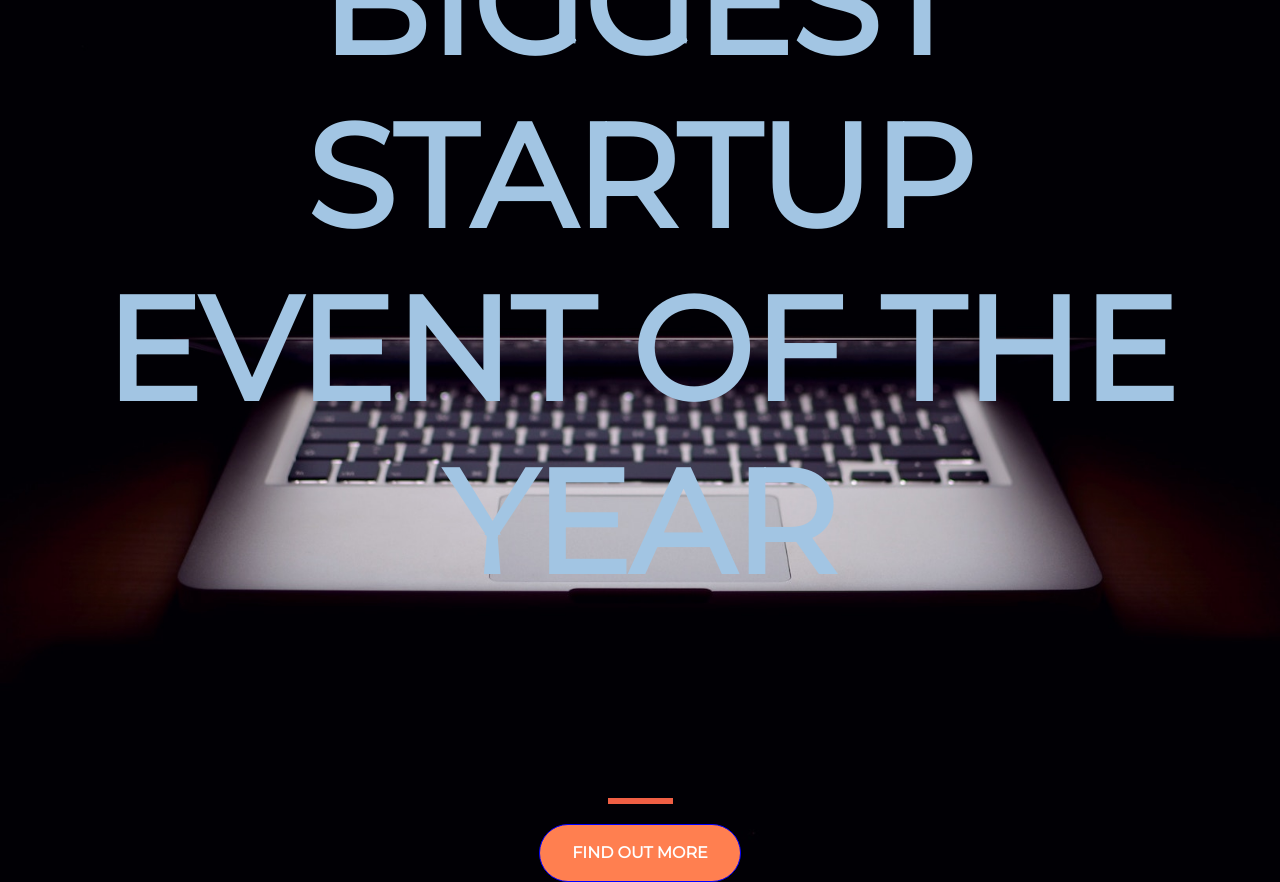
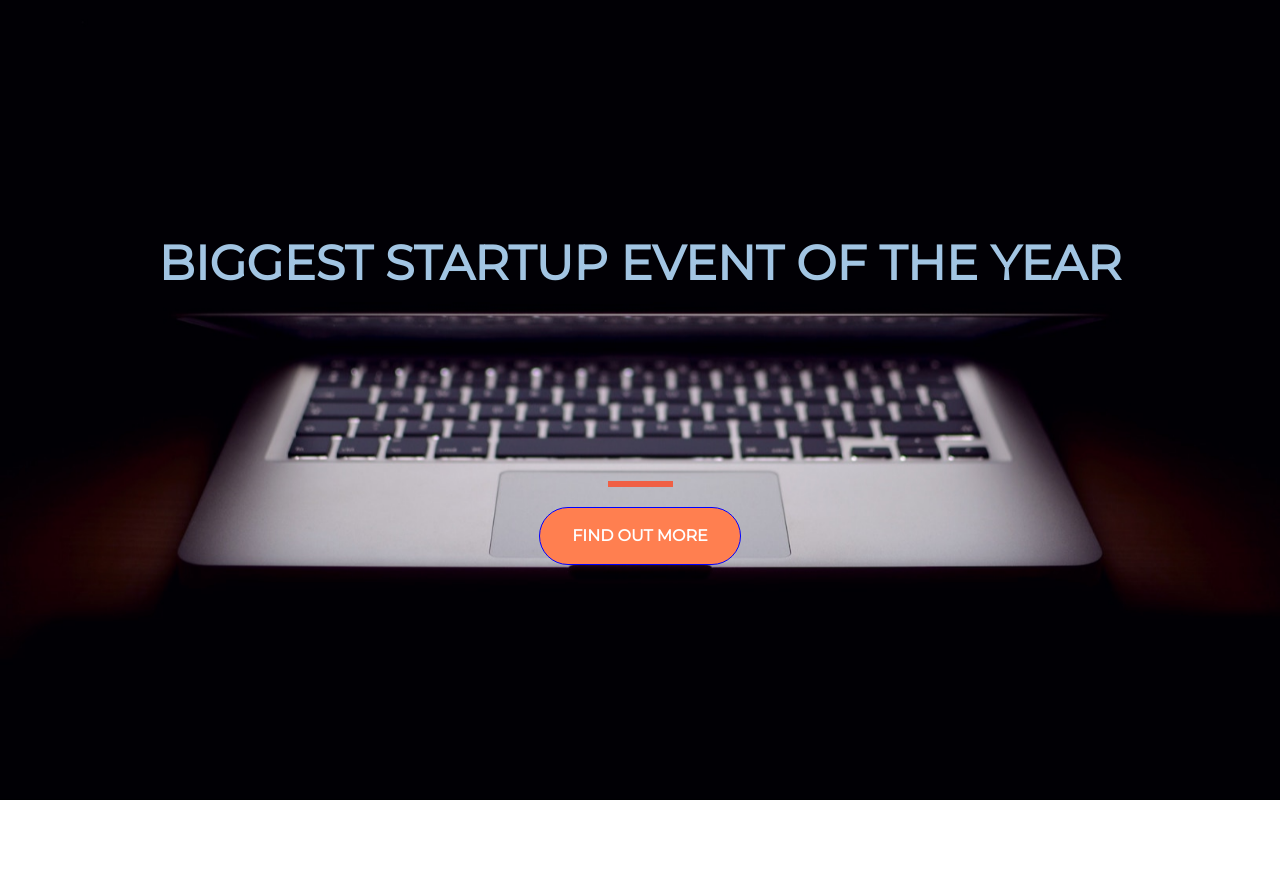
Before and after one commit to JCFennell/personal-website, a plain HTML site: page index.html in a window 1280 px wide. After the commit the page ends 800 px from the top, so only its background shows below. Drawn offline with nearby package versions, Linux system fonts and the light colour scheme.

Commit message:
Revert "Update style.css"
This reverts commit 6f225f60735437a6e809410e2f397041c386db61.

```diff
--- a/style.css
+++ b/style.css
@@ -11,7 +11,7 @@ html {
 }
 
 h1 {
-  font-size: 9rem;
+  font-size: 3rem;
   color: #a2c5e3;
 }
 
```
